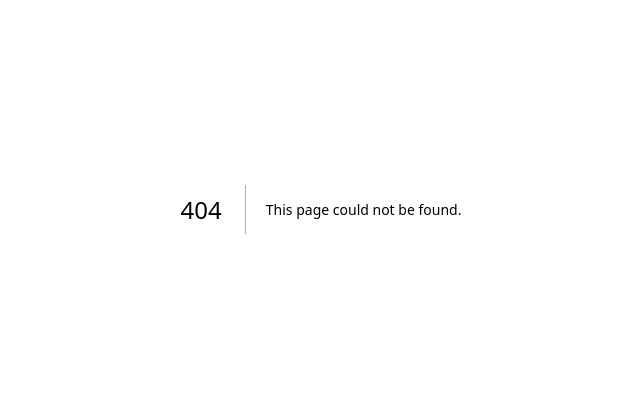
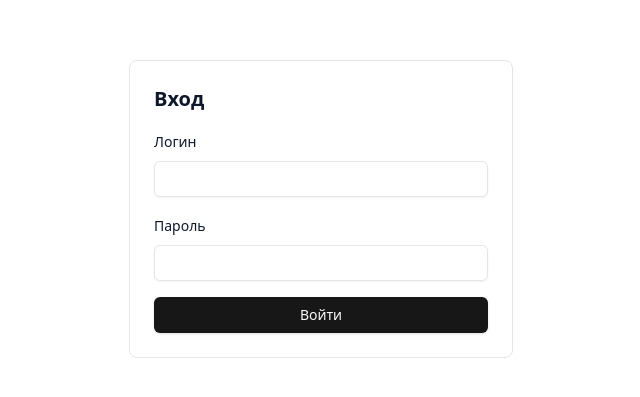
Before and after one commit to PavelVP93/mini-crm, a Next.js app in the folder main-dir/: page /login in a window 1280 px wide. Before the commit this address had no page. Shown: the part 191-588 px from the top of the page, without its empty margins (319-959 px from the left). Built offline with nearby package versions, Linux system fonts and the light colour scheme.

Commit message:
chore: add product type definition

```diff
--- a/main-dir/app/admin/products/ProductForm.tsx
+++ b/main-dir/app/admin/products/ProductForm.tsx
@@ -11,16 +11,7 @@ import {
   SelectContent,
   SelectItem,
 } from "@/components/ui/select";
-
-export interface Product {
-  id?: string;
-  name: string;
-  sku?: string;
-  type: "GOOD" | "SERVICE";
-  unit: "KG" | "HOUR" | "PIECE";
-  price?: number;
-  currentPrice?: number;
-}
+import type { Product } from "./types";
 
 export interface ProductFormProps {
   initial?: Product | null;
--- a/main-dir/app/admin/products/page.tsx
+++ b/main-dir/app/admin/products/page.tsx
@@ -3,7 +3,7 @@
 import { useEffect, useState } from "react";
 import ProductForm from "./ProductForm";
 import ProductList from "./ProductList";
-import type { Product } from "./ProductForm";
+import type { Product } from "./types";
 
 export default function ProductsPage() {
   const [products, setProducts] = useState<Product[]>([]);
--- /dev/null
+++ b/main-dir/app/admin/products/types.ts
@@ -0,0 +1,9 @@
+export interface Product {
+  id: string;
+  name: string;
+  sku?: string;
+  type: "GOOD" | "SERVICE";
+  unit: "KG" | "HOUR" | "PIECE";
+  price?: number;
+  currentPrice?: number;
+}
--- /dev/null
+++ b/main-dir/app/api/login/route.ts
@@ -0,0 +1,11 @@
+import { NextResponse } from 'next/server';
+
+export async function POST(request: Request) {
+  const { username, password } = await request.json();
+  if (username === 'admin' && password === 'admin') {
+    const res = NextResponse.json({ ok: true });
+    res.cookies.set('token', 'demo-token', { httpOnly: true, path: '/' });
+    return res;
+  }
+  return NextResponse.json({ error: 'Unauthorized' }, { status: 401 });
+}
--- /dev/null
+++ b/main-dir/app/login/page.tsx
@@ -0,0 +1,46 @@
+'use client';
+import { useState } from 'react';
+import { useRouter } from 'next/navigation';
+import { Button } from '@/components/ui/button';
+import { Input } from '@/components/ui/input';
+import { Label } from '@/components/ui/label';
+
+export default function LoginPage() {
+  const router = useRouter();
+  const [username, setUsername] = useState('');
+  const [password, setPassword] = useState('');
+  const [error, setError] = useState('');
+
+  const onSubmit = async (e: React.FormEvent) => {
+    e.preventDefault();
+    setError('');
+    const res = await fetch('/api/login', {
+      method: 'POST',
+      headers: { 'Content-Type': 'application/json' },
+      body: JSON.stringify({ username, password })
+    });
+    if (res.ok) {
+      router.push('/');
+    } else {
+      setError('Неверный логин или пароль');
+    }
+  };
+
+  return (
+    <div className="h-screen flex items-center justify-center">
+      <form onSubmit={onSubmit} className="space-y-4 p-6 border rounded-lg w-full max-w-sm">
+        <div className="text-xl font-bold">Вход</div>
+        <div className="space-y-2">
+          <Label htmlFor="username">Логин</Label>
+          <Input id="username" value={username} onChange={(e) => setUsername(e.target.value)} />
+        </div>
+        <div className="space-y-2">
+          <Label htmlFor="password">Пароль</Label>
+          <Input id="password" type="password" value={password} onChange={(e) => setPassword(e.target.value)} />
+        </div>
+        {error && <div className="text-sm text-red-500">{error}</div>}
+        <Button type="submit" className="w-full">Войти</Button>
+      </form>
+    </div>
+  );
+}
```
Also changed, not shown: main-dir/app/admin/products/ProductList.tsx (+1 -6 lines), main-dir/middleware.ts (added, +19 -0 lines).
